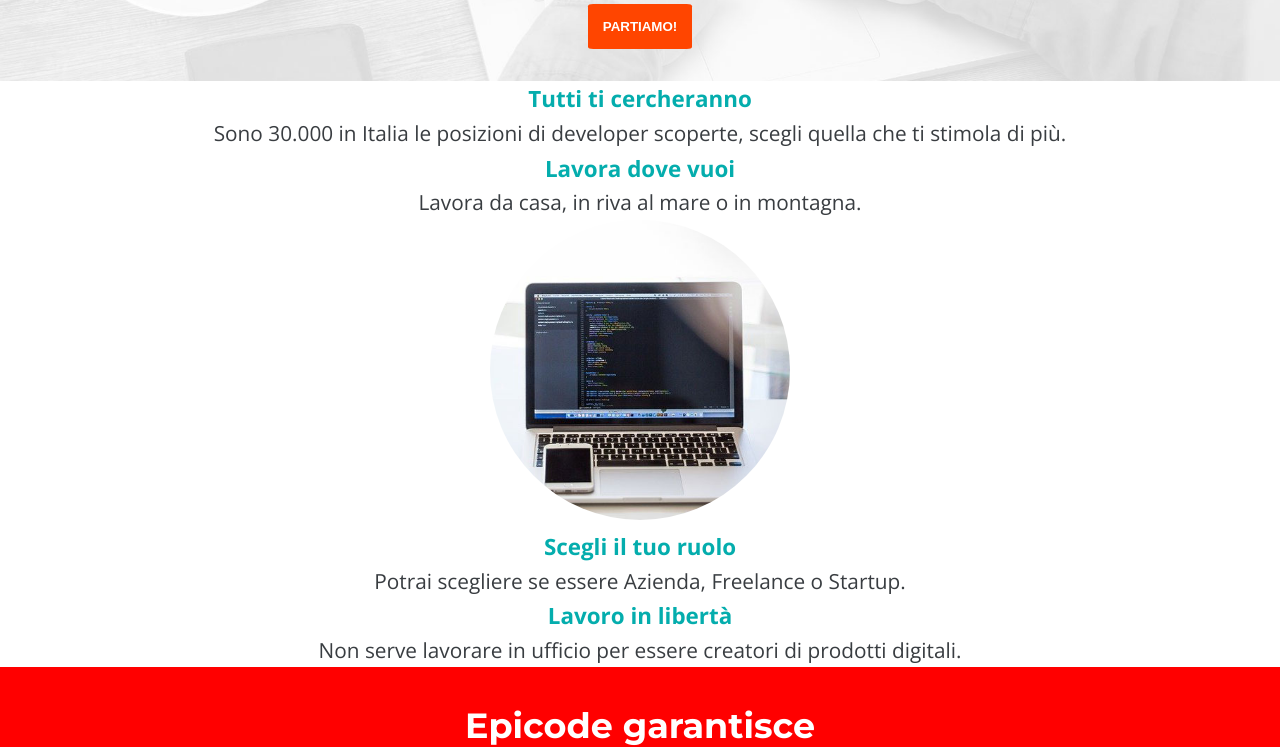
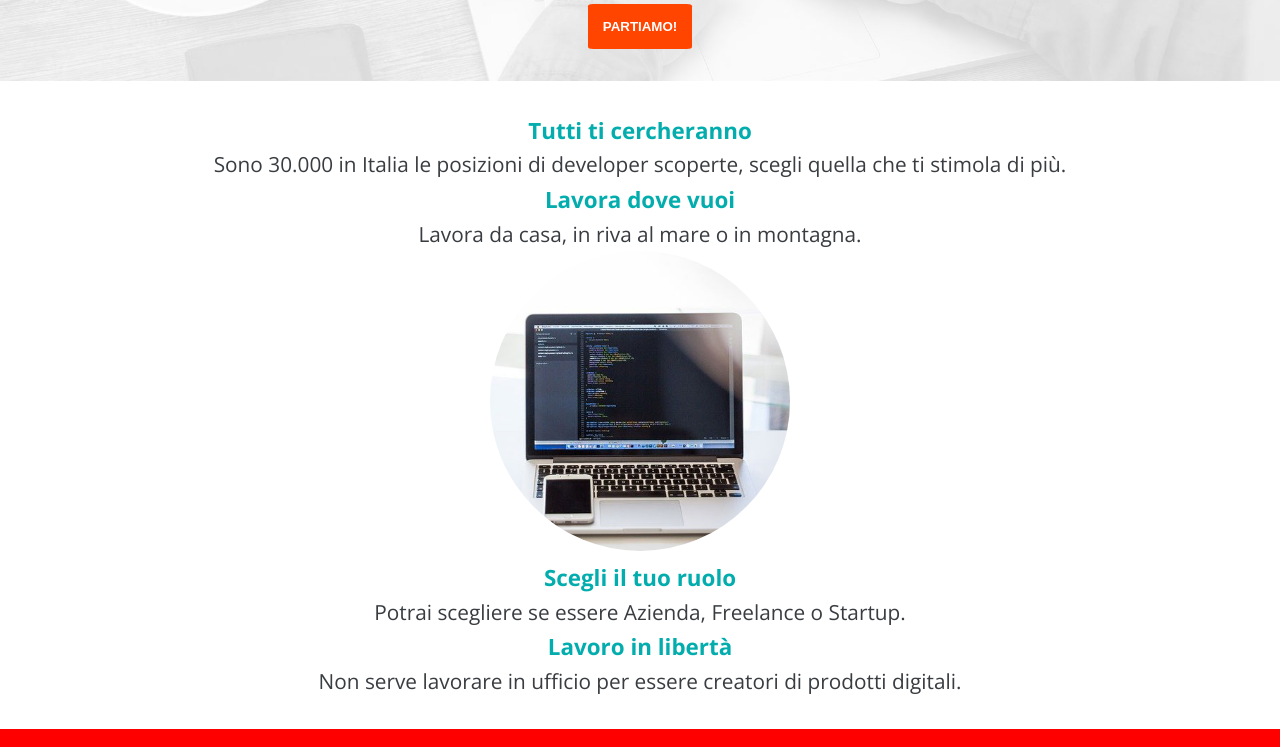
Before and after one commit to MarquisPeroni/U1-S1-G5, a plain HTML site: page index.html in a window 1280 px wide. Shown: the part 578-1325 px from the top of the page. Drawn offline with nearby package versions, Linux system fonts and the light colour scheme.

Commit message:
secondcommit

```diff
--- a/Esercizio/css/style.css
+++ b/Esercizio/css/style.css
@@ -52,6 +52,11 @@ button {
 /* FINE HEADER */
 
 /* MAIN */
+
+section {
+    padding: 1.5em 2em;
+}
+
 .Rounded {
     border-radius: 50%;
     width: 300px;
```
Also changed, not shown: Mockups/layout-mobile.png (added), 2 other files.
